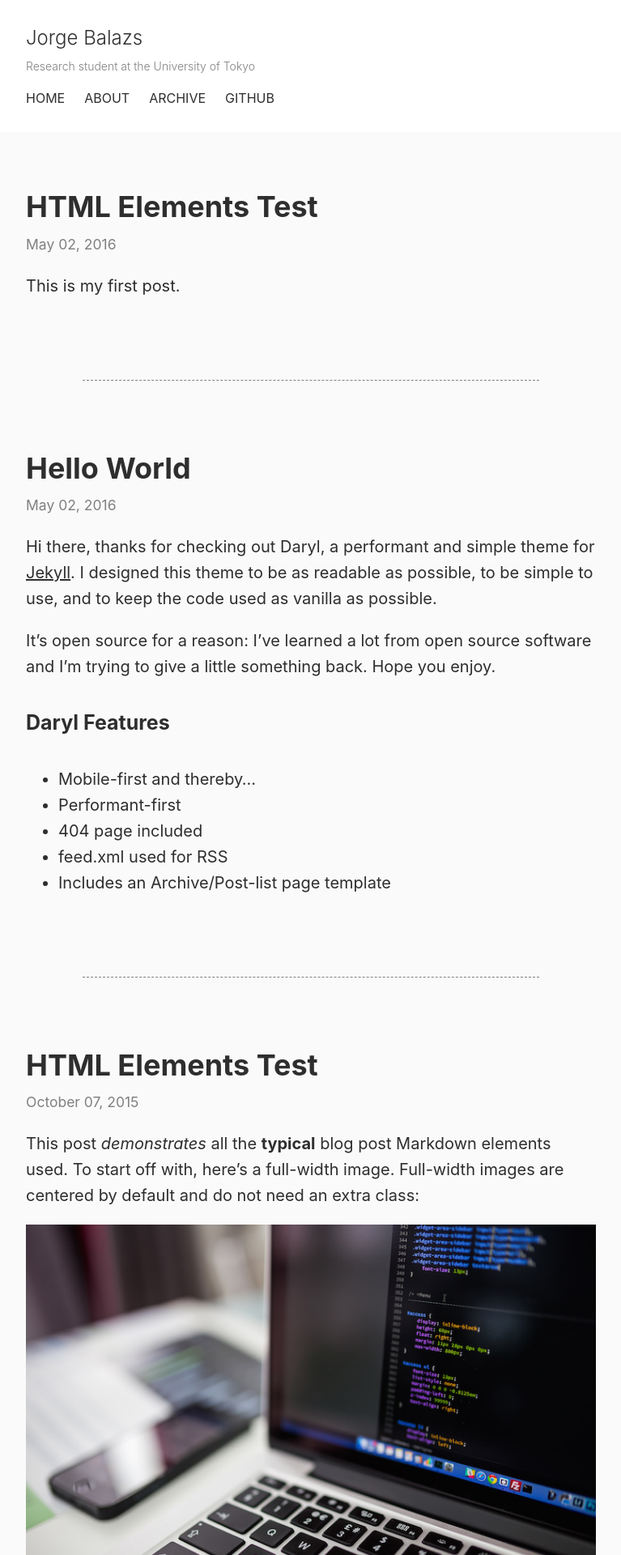
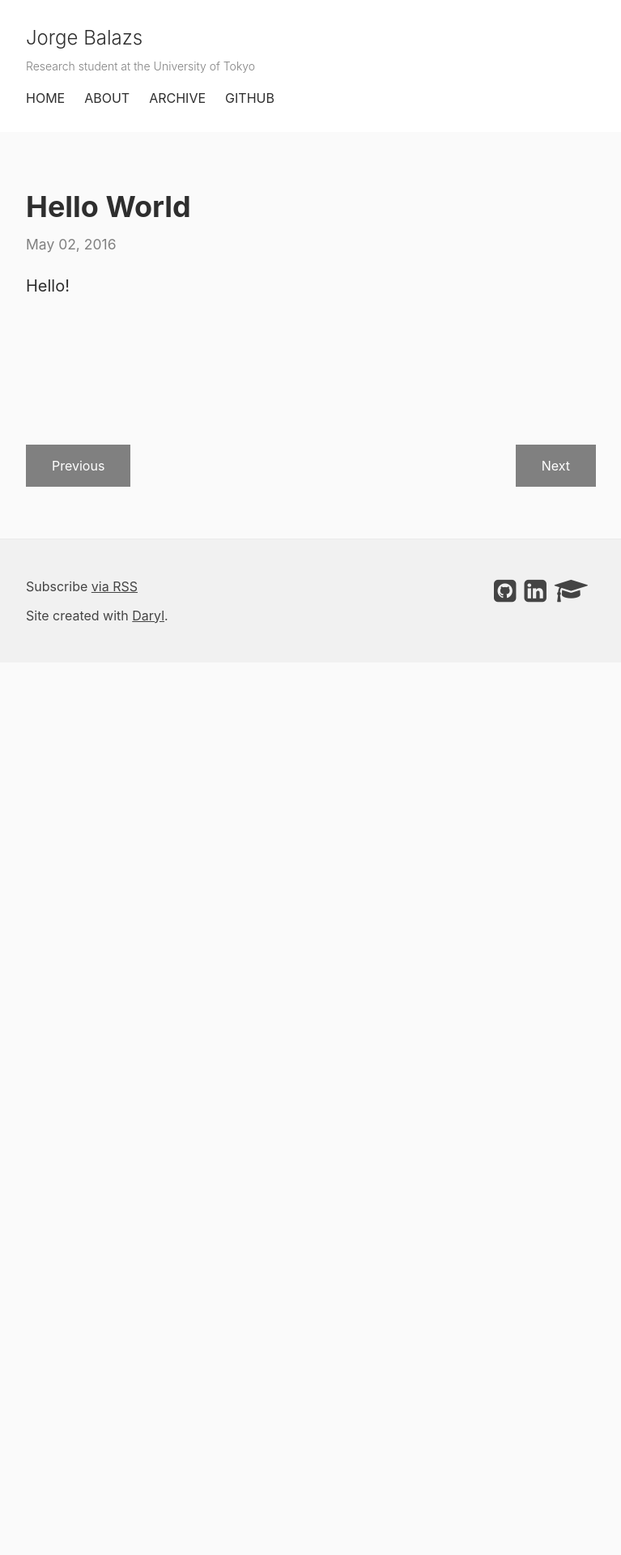
Before and after one commit to jabalazs/jabalazs.github.io, a Jekyll site: the page built from index.html, in a window 1280 px wide. Shown: the top 1920 px of the page at 81% size, without its empty margins (256-1023 px from the left). Built offline with Jekyll 4.4.1, drawn with Linux system fonts in a browser that asks for light colours; nearby versions of some CDN libraries; the list of posts is cut into pages by our own code; after the commit the page ends 900 px from its top, so only the background shows below that; some of the changed text lies outside the part shown.

Commit message:
delete example posts, add info to the about page, add social icons to the footer

```diff
--- a/_includes/footer.html
+++ b/_includes/footer.html
@@ -1,6 +1,34 @@
 <footer class="site-footer">
 
   <div class="wrapper">
+
+<div>
+<ul class="social_icons">
+
+    <li class="social">
+        <a target="_blank" href="https://scholar.google.com/citations?user=Iqr7zaQAAAAJ&hl=en&oi=sra" class="btn btn-primary">
+          <i class="fa fa-graduation-cap fa-2x" title="Google Scholar Profile" aria-hidden="true"></i>
+          <span class="sr-only">Google Scholar Profile</span>
+        </a>
+    </li>
+
+    <li class="social">
+        <a target="_blank" href="https://cl.linkedin.com/in/jorge-balazs-thenot-7b971443" class="btn btn-primary">
+          <i class="fa fa-linkedin-square fa-2x" title="LinkedIn Profile" aria-hidden="true"></i>
+          <span class="sr-only">LinkedIn Profile</span>
+        </a>
+    </li>
+
+    <li class="social">
+        <a target="_blank" href="https://github.com/jabalazs" class="btn btn-primary">
+          <i class="fa fa-github-square fa-2x" title="Github Profile" aria-hidden="true"></i>
+          <span class="sr-only">Github Profile</span>
+        </a>
+    </li>
+
+</ul>
+</div>
+
     <p class="rss-subscribe">Subscribe <a href="{{ "/feed.xml" | prepend: site.baseurl }}">via RSS</a></p>
     <p>Site created with <a href="https://github.com/andrewcodes/daryl">Daryl</a>.</p>
     <!--<p>Thanks for checking out the <a href="http://daryl.andrewlee.name">Daryl</a> theme.</p>
--- a/_includes/head.html
+++ b/_includes/head.html
@@ -6,6 +6,7 @@
     <title>{% if page.title %}{{ page.title }}{% else %}{{ site.title }}{% endif %}</title>
     <meta name="description" content="{% if page.excerpt %}{{ page.excerpt | strip_html | strip_newlines | truncate: 160 }}{% else %}{{ site.description }}{% endif %}">
 
+    <link rel="stylesheet" href="https://maxcdn.bootstrapcdn.com/font-awesome/4.6.1/css/font-awesome.min.css">
     <link rel="stylesheet" href="{{ "/assets/css/style.css" | prepend: site.baseurl }}">
 
     <link rel="icon" type="image/x-icon" href="{{ "/favicon.ico" | prepend: site.url }}">
--- a/_posts/2015-10-07-html-elements-test.md
+++ /dev/null
@@ -1,63 +0,0 @@
----
-layout: post
-title:  "HTML Elements Test"
-date:   2015-10-07 13:13:39
-categories:
----
-This post _demonstrates_ all the **typical** blog post Markdown elements used. To start off with, here's a full-width image. Full-width images are centered by default and do not need an extra class:
-
-![Example Image](/assets/images/example-image.jpg "Example Image")
-
-<img src="/assets/images/left-example-image.jpg" alt="Left-aligned image" class="l-img">
-To my left (or above if you're viewing from a small viewport) is a left-aligned image. You can use the "l-img" class to accomplish this. If the viewport is small, the image shifts to be full-width.
-
-<img src="/assets/images/right-example-image.jpg" alt="Left-aligned image" class="r-img">
-To my right (or above if you're viewing from a small viewport) is a right-aligned image. You can use the "r-img" class to accomplish this. Like the left-aligned image, if the viewport is small, the image shifts to be full-width.
-
-Various header sizes:
-
-# Header 1
-
-## Header 2
-
-### Header 3
-
-#### Header 4
-
-##### Header 5
-
-###### Header 6
-
-Bacon ipsum dolor amet veniam shoulder drumstick salami. Ut in bacon voluptate magna ham hock. Elit shoulder ribeye sirloin eu pariatur, strip steak ut dolore. Dolore excepteur prosciutto, adipisicing ball tip tempor incididunt pariatur occaecat cupim sed flank nulla.
-
-Est frankfurter ullamco mollit, flank chuck adipisicing prosciutto fatback ham hock in. Ad swine elit aliqua commodo. Alcatra pork excepteur incididunt strip steak. Ipsum picanha pariatur exercitation, enim doner tempor meatloaf est drumstick culpa hamburger capicola.
-
-An unordered list:
-
-- item 1
-- item 2
-- item 3
-
-An ordered list:
-
-1. Item 1
-2. Item 2
-3. Item 3
-
-> Hey, here's a blockquote.
->
-> Using the standard [Gruber syntax](https://daringfireball.net/projects/markdown/basics). Because I'm a purist.
->
-> &#8212; Andrew Lee
-
-{% highlight html %}
-<!-- Here's some sample HTML code: -->
-<div class="a-class">
-    <p>Here's some HTML. Huzzah!</p>
-    <p>HTML is:</p>
-    <ul>
-        <li>The structural layer of your site.</li>
-        <li>HTML was invented by <a href="https://en.wikipedia.org/wiki/Tim_Berners-Lee">Tim Berners-Lee</a>.</li>
-    </ul>
-</div>
-{% endhighlight %}
--- a/_posts/2016-05-02-hello-world.md
+++ b/_posts/2016-05-02-hello-world.md
@@ -4,13 +4,4 @@
 date:   2016-05-02 11:02:00
 categories:
 ---
-Hi there, thanks for checking out Daryl, a performant and simple theme for [Jekyll](http://jekyllrb.com). I designed this theme to be as readable as possible, to be simple to use, and to keep the code used as vanilla as possible.
-
-It's open source for a reason: I've learned a lot from open source software and I'm trying to give a little something back. Hope you enjoy.
-
-#### Daryl Features
-- Mobile-first and thereby...
-- Performant-first
-- 404 page included
-- feed.xml used for RSS
-- Includes an Archive/Post-list page template
+Hello!
--- a/_posts/2016-05-02-my-first-post.md
+++ /dev/null
@@ -1,7 +0,0 @@
----
-layout: post
-title:  "HTML Elements Test"
-date:   2016-05-02 14:43:03
-categories:
----
-This is my first post.
--- a/_sass/_global.scss
+++ b/_sass/_global.scss
@@ -24,6 +24,18 @@
     margin: 0 auto;
     padding: 0 1em;
     max-width: 48em; /* using max-width to not let the reading column width get too wide */
+}
+
+ul.social_icons, li.social {
+    margin-top:0px;
+    padding-left:5px;
+    padding-right:5px;
+    max-width:50%;
+    list-style: none;
+    float:right;
+    text-decoration:none;
+    display:inline-block;
+    position: relative;
 }
 
 @media (min-width: 34em) {
```
Also changed, not shown: about.md (+10 -0 lines).
